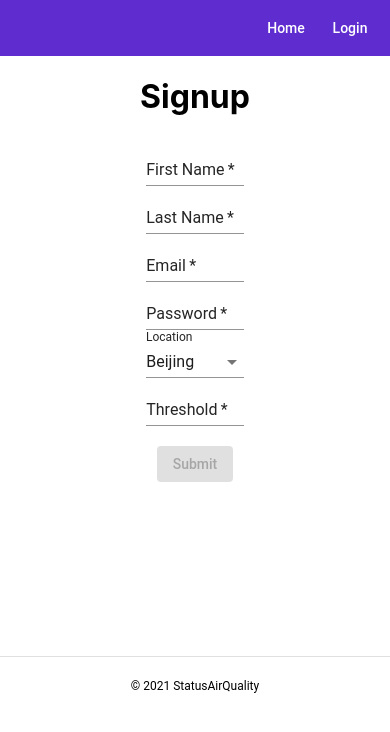
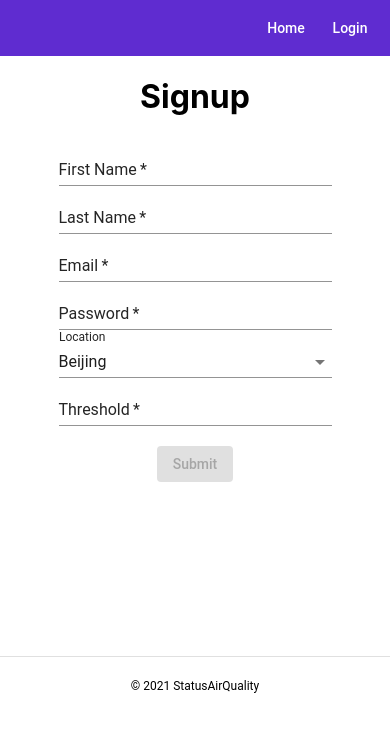
Before and after one commit to monalidoshi123/Pesto_Sana_Frontend, a React (Create React App) app: page /register in a window 390 px wide. Shown: the top 732 px of the page. Built offline with nearby package versions, Linux system fonts and the light colour scheme; no server answers.

Commit message:
Bugfix register form fields width

```diff
--- a/src/components/Select/Select.styles.js
+++ b/src/components/Select/Select.styles.js
@@ -7,7 +7,11 @@ const useStyles = makeStyles((theme) => ({
     },
   },
   formControl: {
-    width: "25%",
+    width: "70%",
+    [theme.breakpoints.up("sm")]: {
+      width: "25%",
+    },
+
     minWidth: 120,
     textAlign: "left",
   },
--- a/src/components/Textfield/Textfiesld.styles.js
+++ b/src/components/Textfield/Textfiesld.styles.js
@@ -2,7 +2,10 @@ import { makeStyles } from "@material-ui/core/styles";
 
 const useStyles = makeStyles((theme) => ({
   widthStyle: {
-    width: "25%",
+    width: "70%",
+    [theme.breakpoints.up("sm")]: {
+      width: "25%",
+    },
   },
   formwidthStyle: {
     width: "70%",
```
